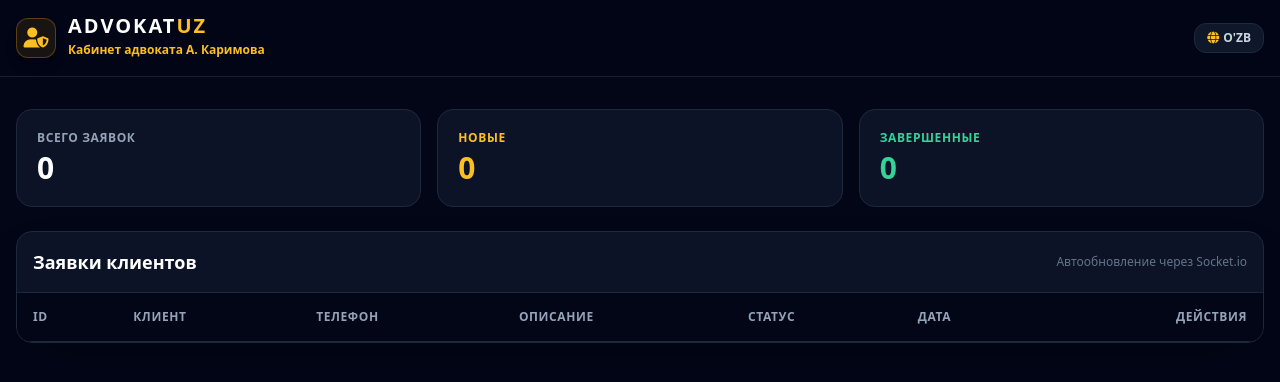
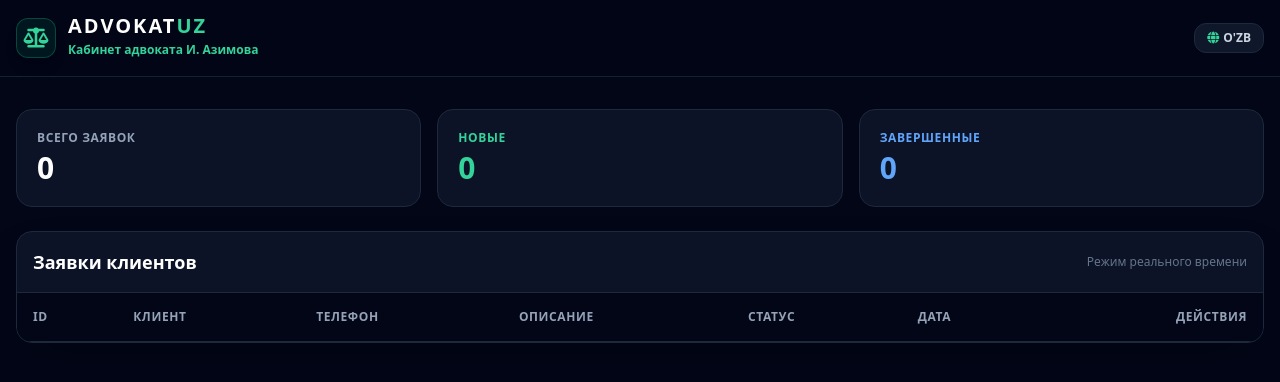
Before and after one commit to basga698-glitch/advokatuz, a website: page public/ikrom.html in a window 1280 px wide. Drawn offline with nearby package versions, Linux system fonts and the light colour scheme; no server answers.

Commit message:
Update ikrom.html

```diff
--- a/public/ikrom.html
+++ b/public/ikrom.html
@@ -3,7 +3,7 @@
 <head>
   <meta charset="UTF-8">
   <meta name="viewport" content="width=device-width, initial-scale=1.0">
-  <title>Кабинет А. Каримова — ADVOKATUZ</title>
+  <title>Кабинет И. Азимова — ADVOKATUZ</title>
   <script src="https://cdn.tailwindcss.com"></script>
   <link rel="stylesheet" href="https://cdnjs.cloudflare.com/ajax/libs/font-awesome/6.4.0/css/all.min.css">
   <script src="/socket.io/socket.io.js"></script>
@@ -14,18 +14,18 @@
   <header class="border-b border-slate-800/80 bg-slate-950/90 backdrop-blur-md sticky top-0 z-50">
     <div class="max-w-7xl mx-auto px-4 py-4 flex items-center justify-between">
       <div class="flex items-center space-x-3">
-        <div class="w-10 h-10 rounded-xl bg-amber-500/10 border border-amber-500/30 flex items-center justify-center text-amber-400 font-black text-xl shadow-lg">
-          <i class="fa-solid fa-user-shield"></i>
+        <div class="w-10 h-10 rounded-xl bg-emerald-500/10 border border-emerald-500/30 flex items-center justify-center text-emerald-400 font-black text-xl shadow-lg">
+          <i class="fa-solid fa-scale-balanced"></i>
         </div>
         <div>
-          <span class="text-xl font-black text-white tracking-widest uppercase block leading-none">ADVOKAT<span class="text-amber-400">UZ</span></span>
-          <span class="text-xs text-amber-400 font-semibold" id="cabinetOwner">Кабинет адвоката А. Каримова</span>
+          <span class="text-xl font-black text-white tracking-widest uppercase block leading-none">ADVOKAT<span class="text-emerald-400">UZ</span></span>
+          <span class="text-xs text-emerald-400 font-semibold" id="cabinetOwner">Кабинет адвоката И. Азимова</span>
         </div>
       </div>
 
       <!-- КНОПКА СМЕНЫ ЯЗЫКА -->
       <button onclick="toggleLang()" class="bg-slate-900 border border-slate-800 hover:border-slate-600 text-slate-300 font-bold px-3 py-1.5 rounded-xl text-xs transition flex items-center space-x-1">
-        <i class="fa-solid fa-globe text-amber-400"></i>
+        <i class="fa-solid fa-globe text-emerald-400"></i>
         <span id="langBtnText">O'ZB</span>
       </button>
     </div>
@@ -41,12 +41,12 @@
         <span class="text-3xl font-black text-white" id="statTotal">0</span>
       </div>
       <div class="bg-slate-900/80 border border-slate-800 rounded-2xl p-5">
-        <span class="text-xs text-amber-400 font-semibold uppercase tracking-wider block mb-1" id="statNewLabel">Новые</span>
-        <span class="text-3xl font-black text-amber-400" id="statNew">0</span>
+        <span class="text-xs text-emerald-400 font-semibold uppercase tracking-wider block mb-1" id="statNewLabel">Новые</span>
+        <span class="text-3xl font-black text-emerald-400" id="statNew">0</span>
       </div>
       <div class="bg-slate-900/80 border border-slate-800 rounded-2xl p-5">
-        <span class="text-xs text-emerald-400 font-semibold uppercase tracking-wider block mb-1" id="statDoneLabel">Завершенные</span>
-        <span class="text-3xl font-black text-emerald-400" id="statDone">0</span>
+        <span class="text-xs text-blue-400 font-semibold uppercase tracking-wider block mb-1" id="statDoneLabel">Завершенные</span>
+        <span class="text-3xl font-black text-blue-400" id="statDone">0</span>
       </div>
     </div>
 
@@ -54,7 +54,7 @@
     <div class="bg-slate-900/80 border border-slate-800 rounded-2xl overflow-hidden shadow-2xl">
       <div class="p-4 border-b border-slate-800 flex items-center justify-between">
         <h2 class="font-bold text-white text-lg" id="tableTitle">Заявки клиентов</h2>
-        <span class="text-xs text-slate-500" id="autoUpdateText">Автообновление через Socket.io</span>
+        <span class="text-xs text-slate-500" id="autoUpdateText">Режим реального времени</span>
       </div>
 
       <div class="overflow-x-auto">
@@ -87,7 +87,7 @@
     const dict = {
       ru: {
         langBtn: "O'ZB",
-        cabinetOwner: "Кабинет адвоката А. Каримова",
+        cabinetOwner: "Кабинет адвоката И. Азимова",
         statTotalLabel: "Всего заявок",
         statNewLabel: "Новые",
         statDoneLabel: "Завершенные",
@@ -106,7 +106,7 @@
       },
       uz: {
         langBtn: "РУС",
-        cabinetOwner: "Advokat A. Karimov kabineti",
+        cabinetOwner: "Advokat I. Azimov kabineti",
         statTotalLabel: "Jami arizalar",
         statNewLabel: "Yangilar",
         statDoneLabel: "Yakunlangan",
@@ -152,8 +152,8 @@
       try {
         const res = await fetch('/api/leads');
         const data = await res.json();
-        // Фильтруем заявки адресованные Каримову или без указания ID
-        allLeads = data.filter(lead => lead.description.includes('[ID:karimov]') || !lead.description.includes('[ID:'));
+        // Фильтруем заявки адресованные Азимову
+        allLeads = data.filter(lead => lead.description.includes('[ID:azimov]'));
         renderLeads();
       } catch (err) {
         console.error(err);
@@ -181,22 +181,22 @@
         const dateStr = new Date(lead.created_at).toLocaleString();
 
         let statusBadge = '';
-        if (lead.status === 'new') statusBadge = `<span class="bg-amber-500/10 text-amber-400 border border-amber-500/30 px-2 py-1 rounded-md text-xs font-semibold">${d.statusNew}</span>`;
+        if (lead.status === 'new') statusBadge = `<span class="bg-emerald-500/10 text-emerald-400 border border-emerald-500/30 px-2 py-1 rounded-md text-xs font-semibold">${d.statusNew}</span>`;
         else if (lead.status === 'in_progress') statusBadge = `<span class="bg-blue-500/10 text-blue-400 border border-blue-500/30 px-2 py-1 rounded-md text-xs font-semibold">${d.statusInWork}</span>`;
-        else statusBadge = `<span class="bg-emerald-500/10 text-emerald-400 border border-emerald-500/30 px-2 py-1 rounded-md text-xs font-semibold">${d.statusDone}</span>`;
+        else statusBadge = `<span class="bg-slate-500/10 text-slate-400 border border-slate-500/30 px-2 py-1 rounded-md text-xs font-semibold">${d.statusDone}</span>`;
 
         const tr = document.createElement('tr');
         tr.className = 'hover:bg-slate-900/50 transition';
         tr.innerHTML = `
           <td class="p-4 font-mono text-slate-500">#${lead.id}</td>
           <td class="p-4 font-bold text-white">${lead.client_name}</td>
-          <td class="p-4 text-amber-400 font-mono">${lead.client_phone}</td>
+          <td class="p-4 text-emerald-400 font-mono">${lead.client_phone}</td>
           <td class="p-4 max-w-xs truncate">${cleanDesc || '-'}</td>
           <td class="p-4">${statusBadge}</td>
           <td class="p-4 text-xs text-slate-500">${dateStr}</td>
           <td class="p-4 text-right space-x-2">
-            <button onclick="updateStatus(${lead.id}, 'in_progress')" class="bg-slate-800 hover:bg-slate-700 text-xs px-2.5 py-1.5 rounded-lg transition"><i class="fa-solid fa-clock text-amber-400"></i></button>
-            <button onclick="updateStatus(${lead.id}, 'done')" class="bg-slate-800 hover:bg-slate-700 text-xs px-2.5 py-1.5 rounded-lg transition"><i class="fa-solid fa-check text-emerald-400"></i></button>
+            <button onclick="updateStatus(${lead.id}, 'in_progress')" class="bg-slate-800 hover:bg-slate-700 text-xs px-2.5 py-1.5 rounded-lg transition"><i class="fa-solid fa-clock text-emerald-400"></i></button>
+            <button onclick="updateStatus(${lead.id}, 'done')" class="bg-slate-800 hover:bg-slate-700 text-xs px-2.5 py-1.5 rounded-lg transition"><i class="fa-solid fa-check text-blue-400"></i></button>
           </td>
         `;
         tbody.appendChild(tr);
```
